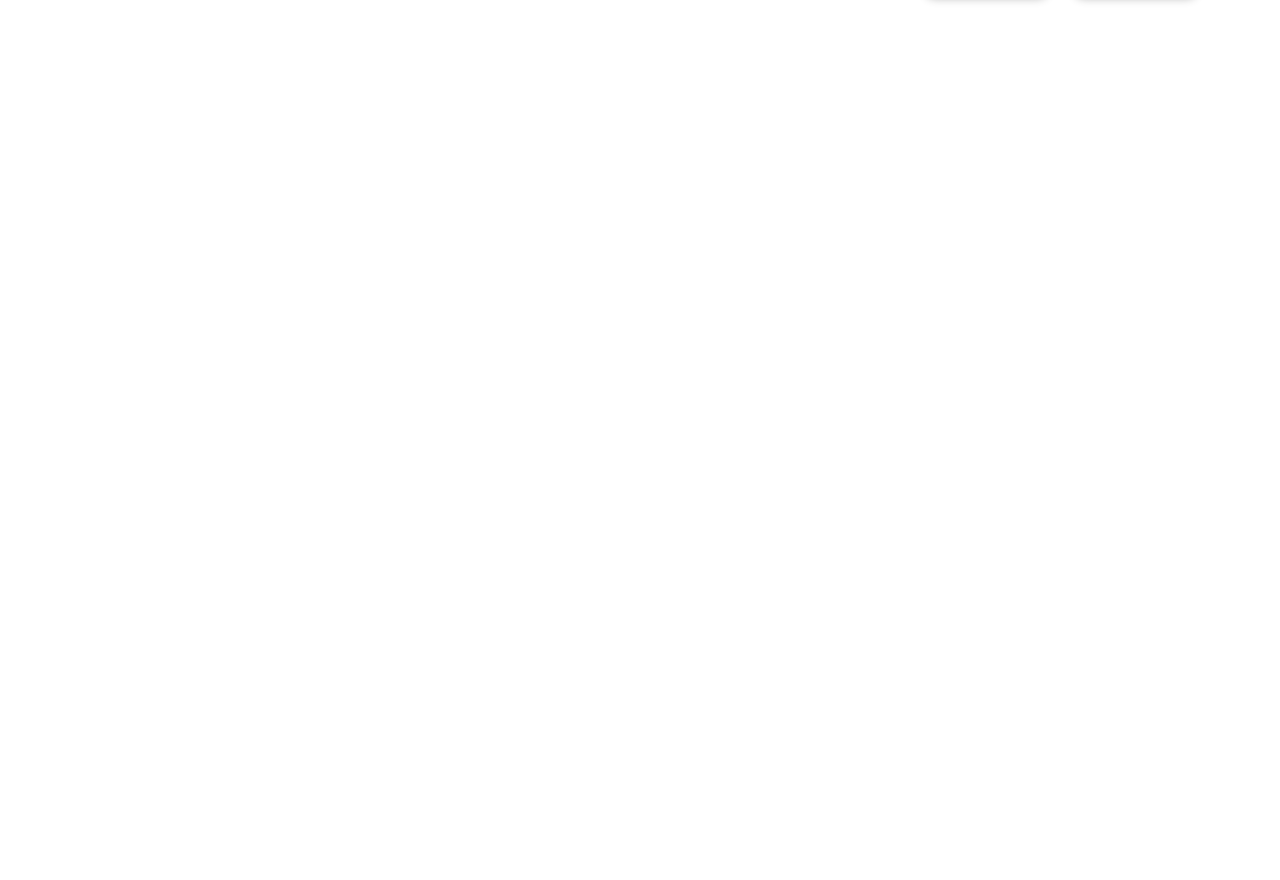
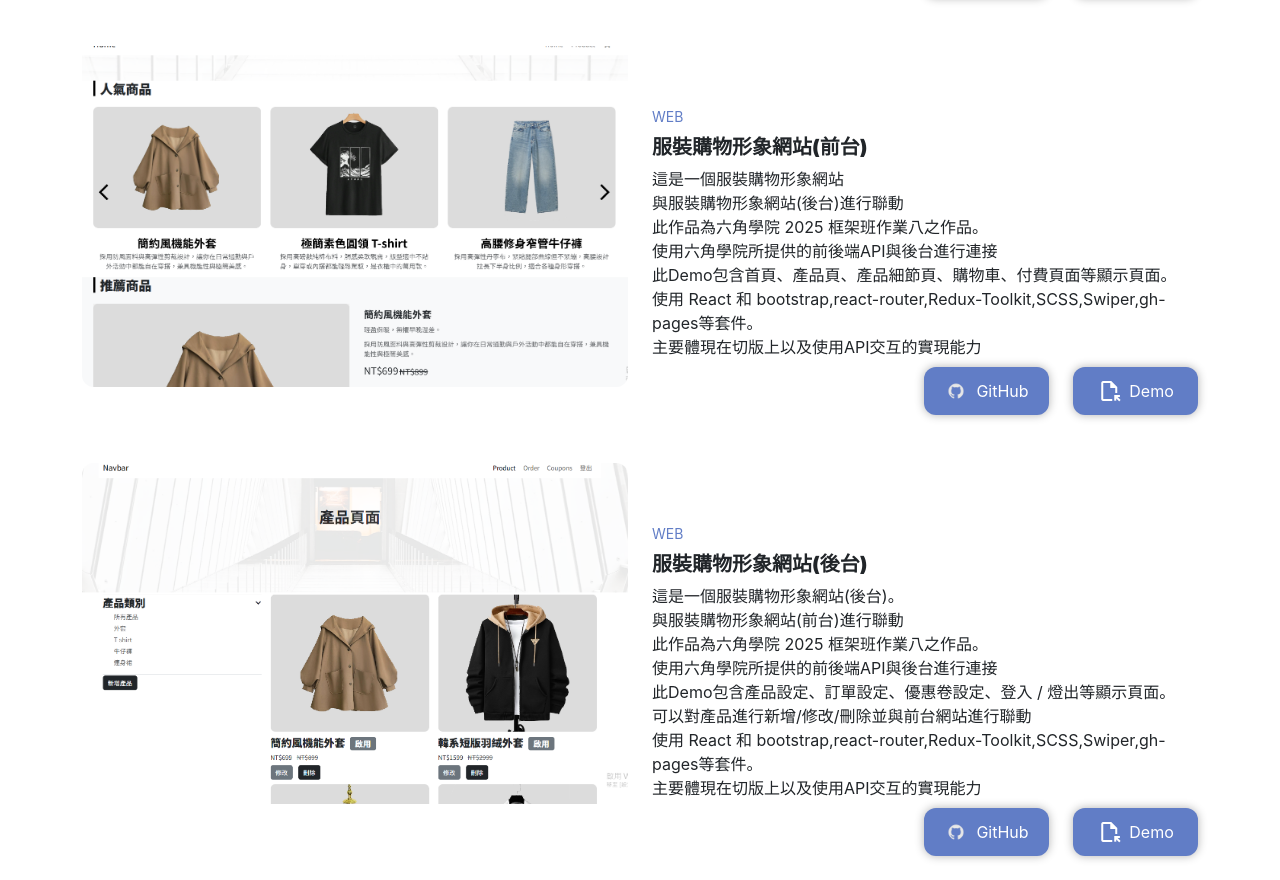
Before and after one commit to a072682/resume, a React (Vite) app: page / in a window 1280 px wide. Shown: the part 1631-2511 px from the top of the page. Before the commit the page ends 1653 px from the top, so only its background shows below. Built offline with nearby package versions, Linux system fonts and the light colour scheme.

Commit message:
更新上傳

```diff
--- a/src/components/common/IndexMainIntro.jsx
+++ b/src/components/common/IndexMainIntro.jsx
@@ -164,6 +164,84 @@
                     gitHub:"https://github.com/a072682/2025ExperienceCampHomeWork02",
                     demo:"https://a072682.github.io/2025ExperienceCampHomeWork02/",
                     },
+                    {
+                    tag:"WEB",
+                    title:"服裝購物形象網站(前台)",
+                    img:`${import.meta.env.BASE_URL}images/desktop/web-img04.png`,
+                    textContent:[
+                        {
+                        id:1,
+                        text:"這是一個服裝購物形象網站",
+                        },
+                        {
+                        id:2,
+                        text:"與服裝購物形象網站(後台)進行聯動",
+                        },
+                        {
+                        id:3,
+                        text:"此作品為六角學院 2025 框架班作業八之作品。",
+                        },
+                        {
+                        id:4,
+                        text:"使用六角學院所提供的前後端API與後台進行連接",
+                        },
+                        {
+                        id:5,
+                        text:"此Demo包含首頁、產品頁、產品細節頁、購物車、付費頁面等顯示頁面。",
+                        },
+                        {
+                        id:6,
+                        text:"使用 React 和 bootstrap,react-router,Redux-Toolkit,SCSS,Swiper,gh-pages等套件。",
+                        },
+                        {
+                        id:7,
+                        text:"主要體現在切版上以及使用API交互的實現能力",
+                        },
+                    ],
+                    gitHub:"https://github.com/a072682/ReactHomeWork-8-front",
+                    demo:"https://a072682.github.io/ReactHomeWork-8-front/",
+                    },
+                    {
+                    tag:"WEB",
+                    title:"服裝購物形象網站(後台)",
+                    img:`${import.meta.env.BASE_URL}images/desktop/web-img05.png`,
+                    textContent:[
+                        {
+                        id:1,
+                        text:"這是一個服裝購物形象網站(後台)。",
+                        },
+                        {
+                        id:2,
+                        text:"與服裝購物形象網站(前台)進行聯動",
+                        },
+                        {
+                        id:3,
+                        text:"此作品為六角學院 2025 框架班作業八之作品。",
+                        },
+                        {
+                        id:4,
+                        text:"使用六角學院所提供的前後端API與後台進行連接",
+                        },
+                        {
+                        id:5,
+                        text:"此Demo包含產品設定、訂單設定、優惠卷設定、登入 / 燈出等顯示頁面。",
+                        },
+                        {
+                        id:6,
+                        text:"可以對產品進行新增/修改/刪除並與前台網站進行聯動",
+                        },
+                        {
+                        id:7,
+                        text:"使用 React 和 bootstrap,react-router,Redux-Toolkit,SCSS,Swiper,gh-pages等套件。",
+                        },
+                        {
+                        id:8,
+                        text:"主要體現在切版上以及使用API交互的實現能力",
+                        },
+                    ],
+                    gitHub:"https://github.com/a072682/ReactHomeWork-8-back",
+                    demo:"https://a072682.github.io/ReactHomeWork-8-back/",
+                    },
                 ]
             },
             {
@@ -222,7 +300,7 @@
                                             <h1 className='title text-center text-xl-start fw-900 lh-15 fontFamily'>{userData.name} / {userData.englishName}</h1>
                                         </div>
                                         <div className='userData-box d-flex flex-column justify-content-center align-items-center align-items-md-start row-gap-12'>
-                                            <a href="https://drive.google.com/file/d/1GfeOTv-IE7Y_az6ZYHs7gRUc4QDmTCsG/view"
+                                            <a href="https://drive.google.com/file/d/1A-_f1RUlJzVmEvMZZ7e0Q6gStoEjDm3G/view"
                                                 className=' py-8 px-24
                                                             d-flex justify-content-center align-items-center
                                                             resume-link'
```
Also changed, not shown: public/images/desktop/web-img04.png (added), public/images/desktop/web-img05.png (added).
